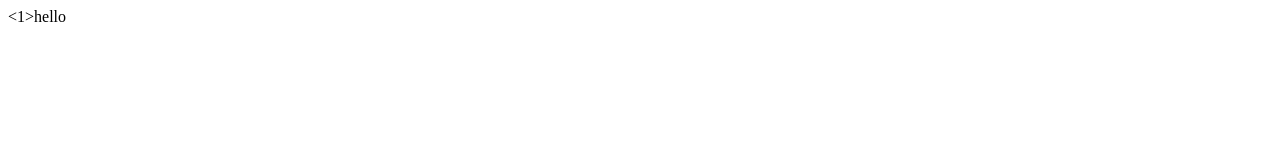
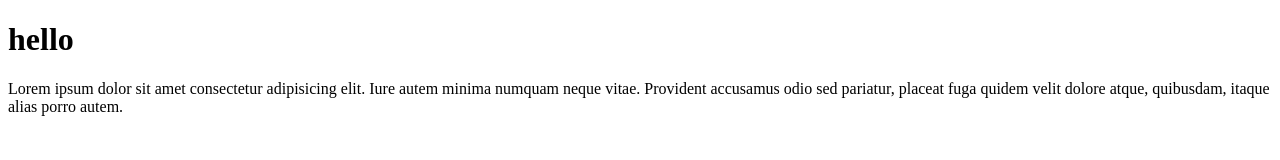
Before and after one commit to sidik12/wpu-test, a plain HTML site: page index.html in a window 1280 px wide. Drawn offline with Linux system fonts and the light colour scheme.

Commit message:
index.html

```diff
--- a/index.html
+++ b/index.html
@@ -7,6 +7,7 @@
     <title>belajar git</title>
 </head>
 <body>
-    <1>hello </1>
+    <h1>hello </h1>
+    <p>Lorem ipsum dolor sit amet consectetur adipisicing elit. Iure autem minima numquam neque vitae. Provident accusamus odio sed pariatur, placeat fuga quidem velit dolore atque, quibusdam, itaque alias porro autem.</p>
 </body>
 </html>
```
